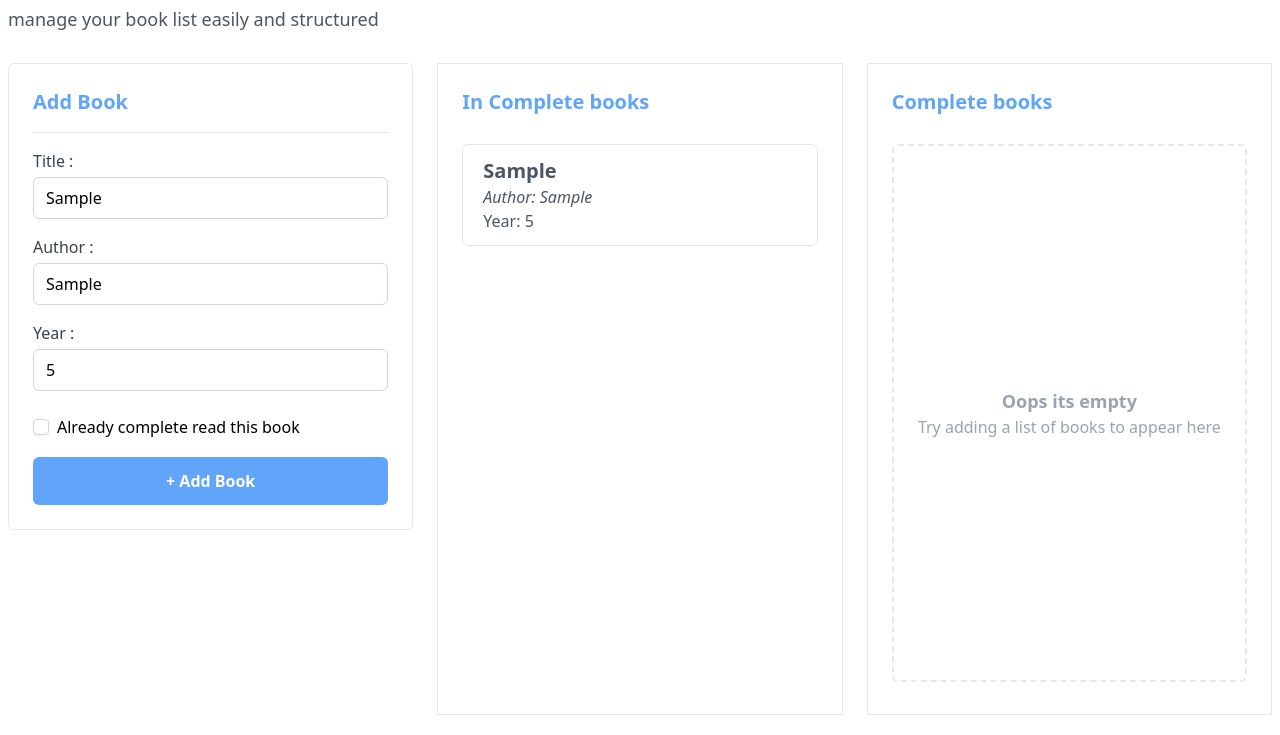
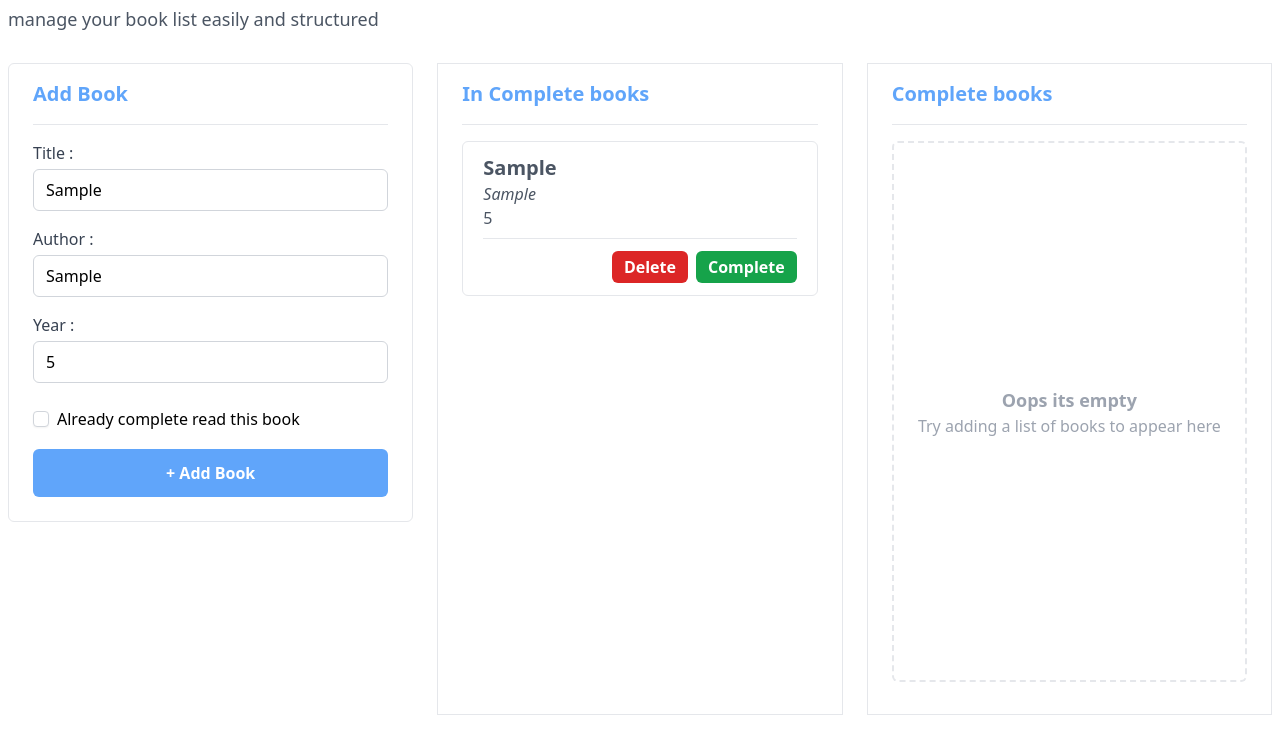
Before and after one commit to edwintantawi/bookshelf-apps, a plain HTML site: page index.html in a window 1280 px wide. Both pictures are taken after typing "Sample", "Sample", "5" into the empty fields and a click on the button "+ Add Book". Shown: the part 65-800 px from the top of the page. Drawn offline with nearby package versions, Linux system fonts and the light colour scheme.

Commit message:
add put and delete book

```diff
--- a/index.html
+++ b/index.html
@@ -8,6 +8,25 @@
     <!-- tailwindcss cdn -->
     <!-- use cdn only for development -->
     <script src="https://cdn.tailwindcss.com?plugins=forms,line-clamp"></script>
+    <style type="text/tailwindcss">
+      ::-webkit-scrollbar {
+        @apply w-1;
+      }
+
+      ::-webkit-scrollbar-track {
+        @apply bg-gray-100;
+      }
+
+      /* Handle */
+      ::-webkit-scrollbar-thumb {
+        @apply bg-blue-400 rounded-full;
+      }
+
+      /* Handle on hover */
+      ::-webkit-scrollbar-thumb:hover {
+        @apply bg-blue-600;
+      }
+    </style>
     <title>Bookshelf Apps</title>
   </head>
   <body class="">
@@ -22,8 +41,8 @@
       </header>
 
       <main class="pb-4 grid xl:grid-cols-3 gap-6">
-        <aside class="p-6 border border-1 rounded-md h-min">
-          <h2 class="text-xl font-bold text-blue-400 pb-4 border-b">
+        <aside class="px-6 pb-6 border border-1 rounded-md h-min">
+          <h2 class="text-xl font-bold text-blue-400 py-4 border-b">
             Add Book
           </h2>
           <form id="form:book" class="grid space-y-4 mt-4">
@@ -90,7 +109,7 @@
           class="border border-1 px-6 pb-6 overflow-auto xl:h-[calc(100vh-148px)] flex flex-col"
         >
           <h2
-            class="text-xl font-bold mb-4 pt-6 pb-3 text-blue-400 sticky top-0 bg-white"
+            class="text-xl font-bold py-4 mb-4 text-blue-400 sticky top-0 bg-white border-b"
           >
             In Complete books
           </h2>
@@ -102,7 +121,7 @@
           class="border border-1 px-6 pb-6 overflow-auto xl:h-[calc(100vh-148px)] flex flex-col"
         >
           <h2
-            class="text-xl font-bold mb-4 pt-6 pb-3 text-blue-400 sticky top-0 bg-white"
+            class="text-xl font-bold py-4 mb-4 text-blue-400 sticky top-0 bg-white border-b"
           >
             Complete books
           </h2>
--- a/scripts/BookController.js
+++ b/scripts/BookController.js
@@ -1,10 +1,11 @@
 class BookController {
-  constructor({ repository, event }) {
+  constructor({ repository }) {
     this._repository = repository;
-    this._event = event;
 
     this.getAllBooks = this.getAllBooks.bind(this);
     this.addNewBook = this.addNewBook.bind(this);
+    this.deleteBookById = this.deleteBookById.bind(this);
+    this.putBookById = this.putBookById.bind(this);
   }
 
   _parseForm(form) {
@@ -29,11 +30,16 @@ class BookController {
     const completedBooks = books.filter(isComplete).map(createBookTemplate);
     const inCompletedBooks = books.filter(isInComplete).map(createBookTemplate);
 
-    completedBookList.innerHTML =
-      completedBooks.join('') || createEmptyBookTemplate();
+    completedBookList.innerHTML = '';
+    inCompletedBookList.innerHTML = '';
 
-    inCompletedBookList.innerHTML =
-      inCompletedBooks.join('') || createEmptyBookTemplate();
+    completedBookList.append(...completedBooks);
+    inCompletedBookList.append(...inCompletedBooks);
+
+    if (!completedBooks.length)
+      completedBookList.append(createEmptyBookTemplate());
+    if (!inCompletedBooks.length)
+      inCompletedBookList.append(createEmptyBookTemplate());
   }
 
   addNewBook(event) {
@@ -43,6 +49,37 @@ class BookController {
     const newBook = new BookModel(payload);
     this._repository.addBook(newBook);
 
-    document.dispatchEvent(new Event(this._event));
+    document.dispatchEvent(new Event(GET_BOOK_EVENT));
+  }
+
+  deleteBookById(event) {
+    const { id } = event.detail;
+    const oldBooks = this._repository.getBooks();
+    const newBooks = oldBooks.filter((book) => book.id !== id);
+    this._repository.deleteOrUpdateBook(newBooks);
+    document.dispatchEvent(new Event(GET_BOOK_EVENT));
+  }
+
+  putBookById(event) {
+    const { id, title, author, year, isComplete } = event.detail;
+    const oldBooks = this._repository.getBooks();
+    const newBooks = oldBooks.map((book) => {
+      if (book.id === id) {
+        return {
+          ...book,
+          ...new BookModel({
+            title: title ?? book.title,
+            author: author ?? book.author,
+            year: year ?? book.year,
+            isComplete: isComplete ?? book.isComplete,
+          }),
+        };
+      }
+
+      return book;
+    });
+
+    this._repository.deleteOrUpdateBook(newBooks);
+    document.dispatchEvent(new Event(GET_BOOK_EVENT));
   }
 }
--- a/scripts/BookRepository.js
+++ b/scripts/BookRepository.js
@@ -15,4 +15,8 @@ class BookRepository {
     books.push({ id, ...newBook });
     this._storage.insert(this._key, books);
   }
+
+  deleteOrUpdateBook(newBooks) {
+    this._storage.insert(this._key, newBooks);
+  }
 }
--- a/scripts/index.js
+++ b/scripts/index.js
@@ -1,12 +1,17 @@
-const RENDER_BOOK_EVENT = 'render-app';
+const GET_BOOK_EVENT = 'render-app';
+const DELETE_BOOK_EVENT = 'delete-book';
+const PUT_COMPLETE_BOOK_EVENT = 'toggle-complete-book';
 
 const idGenerator = () => +new Date();
 const storage = new LocalStorage();
 const repository = new BookRepository({ storage, idGenerator });
-const controller = new BookController({ repository, event: RENDER_BOOK_EVENT });
+const controller = new BookController({ repository });
 
 const addBookForm = document.getElementById('form:book');
 
 document.addEventListener('DOMContentLoaded', controller.getAllBooks);
-document.addEventListener(RENDER_BOOK_EVENT, controller.getAllBooks);
+document.addEventListener(GET_BOOK_EVENT, controller.getAllBooks);
+document.addEventListener(DELETE_BOOK_EVENT, controller.deleteBookById);
+document.addEventListener(PUT_COMPLETE_BOOK_EVENT, controller.putBookById);
+
 addBookForm.addEventListener('submit', controller.addNewBook);
--- a/scripts/viewTemplates.js
+++ b/scripts/viewTemplates.js
@@ -1,22 +1,135 @@
-function createBookTemplate({ title, author, year, isComplete }) {
-  return `
-      <li>
-        <article class="border border-1 px-5 py-3 rounded-md hover:border-blue-400 mb-2 text-gray-600">
-          <h3 class="text-xl font-bold">${title}</h3>
-          <address>Author: ${author}</address>
-          <p>Year: <time datetime="${year}">${year}</time></p>
-        </article>
-      </li>
-    `;
+function createBookTemplate({ id, title, author, year, isComplete }) {
+  const buttonBaseClass = [
+    'text-white',
+    'py-1',
+    'px-3',
+    'rounded-md',
+    'font-bold',
+  ];
+
+  const handleDeleteBook = () => {
+    document.dispatchEvent(
+      new CustomEvent(DELETE_BOOK_EVENT, { detail: { id } })
+    );
+  };
+
+  const handleCompleteBook = () => {
+    document.dispatchEvent(
+      new CustomEvent(PUT_COMPLETE_BOOK_EVENT, {
+        detail: { id, isComplete: true },
+      })
+    );
+  };
+
+  const handleInCompleteBook = () => {
+    document.dispatchEvent(
+      new CustomEvent(PUT_COMPLETE_BOOK_EVENT, {
+        detail: { id, isComplete: false },
+      })
+    );
+  };
+
+  const list = document.createElement('li');
+
+  const article = document.createElement('article');
+  article.classList.add(
+    'border',
+    'border-1',
+    'px-5',
+    'py-3',
+    'rounded-md',
+    'hover:border-blue-400',
+    'mb-2',
+    'text-gray-600'
+  );
+
+  const articleHeading = document.createElement('h3');
+  articleHeading.classList.add('text-xl', 'font-bold');
+  articleHeading.innerText = title;
+
+  const articleAuthor = document.createElement('address');
+  articleAuthor.innerText = author;
+
+  const articleTime = document.createElement('time');
+  articleTime.innerText = year;
+  articleTime.setAttribute('datetime', year);
+
+  const footer = document.createElement('footer');
+  footer.classList.add(
+    'flex',
+    'justify-end',
+    'border-t',
+    'pt-3',
+    'mt-2',
+    'gap-2'
+  );
+
+  const deleteButton = document.createElement('button');
+  deleteButton.classList.add(
+    ...buttonBaseClass,
+    'bg-red-600',
+    'hover:bg-red-600/75'
+  );
+  deleteButton.innerText = 'Delete';
+  // deleteButton.setAttribute('value', id);
+  deleteButton.addEventListener('click', handleDeleteBook);
+
+  const completeButton = document.createElement('button');
+  completeButton.classList.add(
+    ...buttonBaseClass,
+    'bg-green-600',
+    'hover:bg-green-600/75'
+  );
+  completeButton.innerText = 'Complete';
+  // completeButton.setAttribute('value', id);
+  completeButton.addEventListener('click', handleCompleteBook);
+
+  const inCompleteButton = document.createElement('button');
+  inCompleteButton.classList.add(
+    ...buttonBaseClass,
+    'bg-orange-600',
+    'hover:bg-orange-600/75'
+  );
+  inCompleteButton.innerText = 'In Complete';
+  // inCompleteButton.setAttribute('value', id);
+  inCompleteButton.addEventListener('click', handleInCompleteBook);
+
+  footer.append(deleteButton, isComplete ? inCompleteButton : completeButton);
+  article.append(articleHeading, articleAuthor, articleTime, footer);
+  list.appendChild(article);
+  return list;
 }
 
 function createEmptyBookTemplate() {
-  return `
-      <li class="flex flex-1">
-        <article class="border border-dashed border-2 px-5 py-3 rounded-md mb-2 text-center text-gray-400 flex flex-col flex-1 justify-center ">
-          <h3 class="text-lg font-bold">Oops its empty</h3>
-          <p>Try adding a list of books to appear here</p>
-        </article>
-      </li>
-    `;
+  const list = document.createElement('li');
+  list.classList.add('flex', 'flex-1');
+
+  const article = document.createElement('article');
+  article.classList.add(
+    'border',
+    'border-dashed',
+    'border-2',
+    'px-5',
+    'py-3',
+    'rounded-md',
+    'mb-2',
+    'text-center',
+    'text-gray-400',
+    'flex',
+    'flex-col',
+    'flex-1',
+    'justify-center'
+  );
+
+  const articleHeading = document.createElement('h3');
+  articleHeading.classList.add('text-lg', 'font-bold');
+  articleHeading.innerText = 'Oops its empty';
+
+  const paragraph = document.createElement('p');
+  paragraph.innerText = 'Try adding a list of books to appear here';
+
+  article.append(articleHeading, paragraph);
+  list.append(article);
+
+  return list;
 }
```
